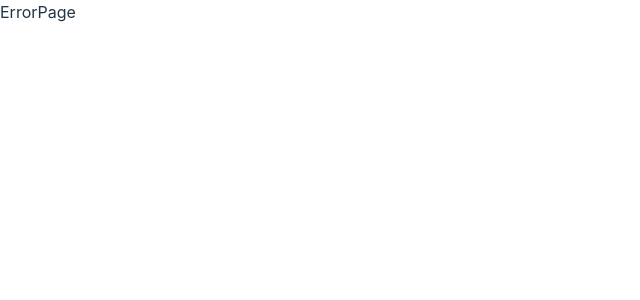
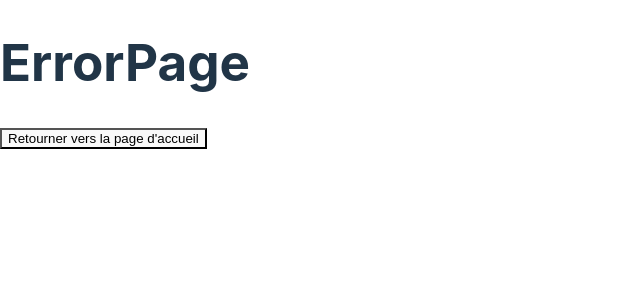
Before and after one commit to MehdiYousfi/crazee-burger, a React (Vite) app: page / in a window 1280 px wide. Both pictures are taken after typing "Sample" into the empty fields and a click on the button "Accédez à votre espace". Shown: the top 300 px of the page, without its empty margins (0-640 px from the left). Built offline with nearby package versions, Linux system fonts and the light colour scheme.

Commit message:
✨ F02: LOGIN > add redirection from/to ErrorPage

```diff
--- a/src/components/pages/error/ErrorPage.jsx
+++ b/src/components/pages/error/ErrorPage.jsx
@@ -1,5 +1,12 @@
+import { Link } from "react-router-dom";
+
 export default function ErrorPage() {
   return (
-    <div>ErrorPage</div>
+  <div>
+    <h1>ErrorPage</h1>
+    <Link to='/'>
+      <button>Retourner vers la page d'accueil</button>
+    </Link>
+  </div>
   )
 }
```
